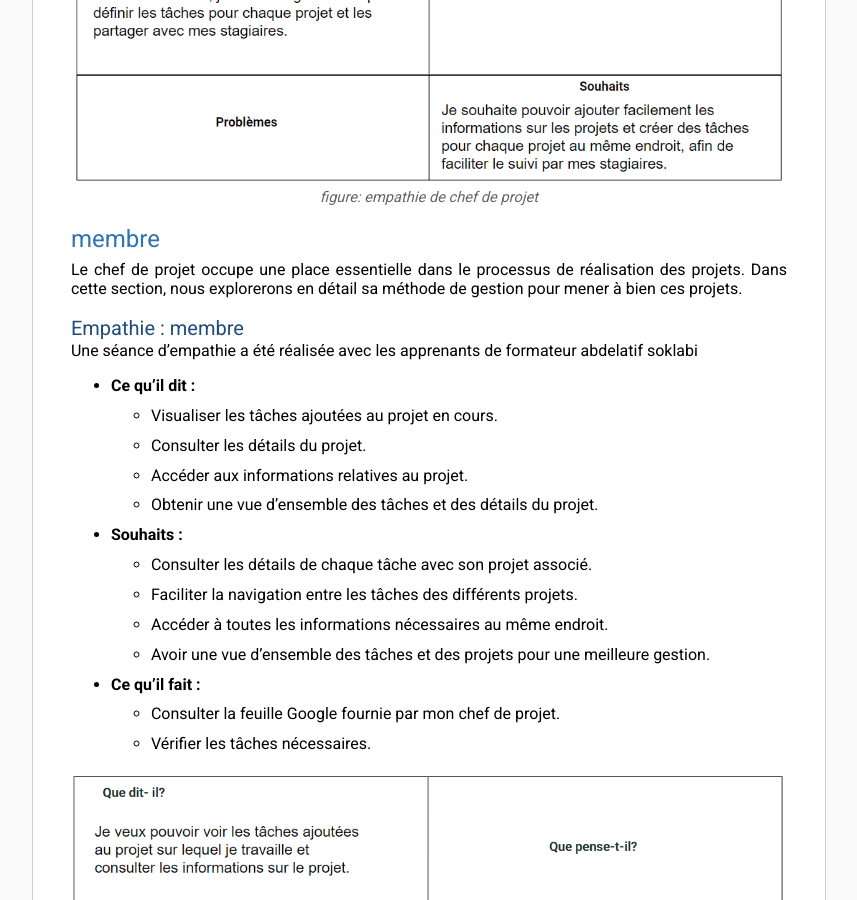
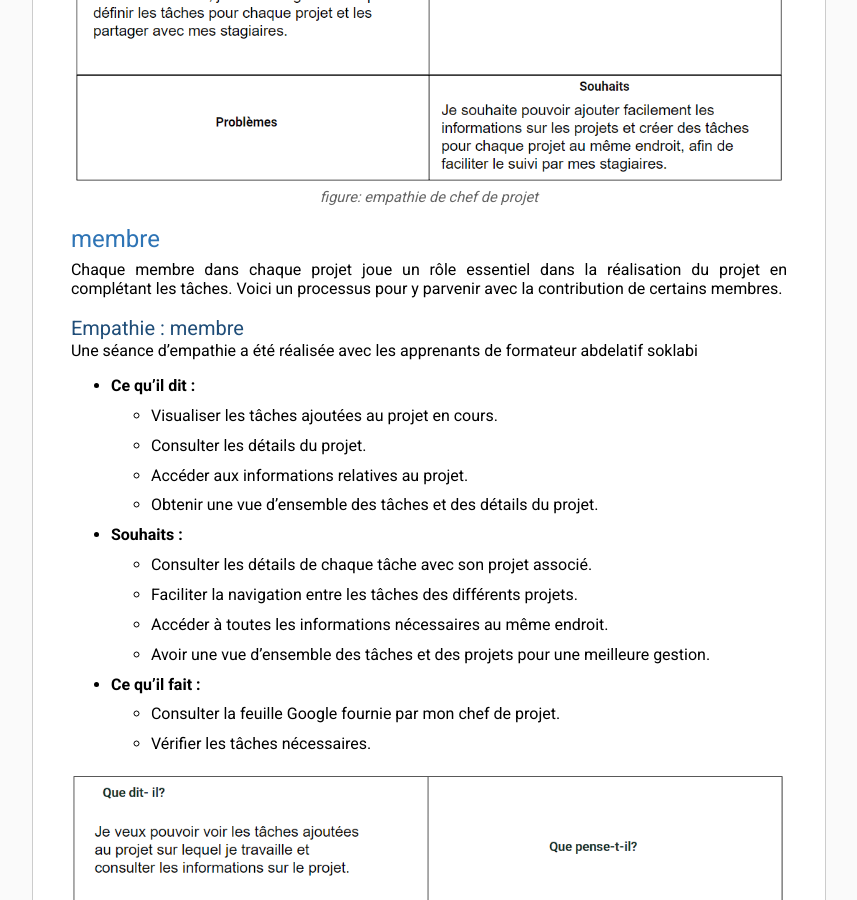
Before and after one commit to solicoders/prototype_adnan, a Jekyll site: the page built from docs/analyse/analyse.md, in a window 1280 px wide and 900 px high, scrolled down 1288 px. Shown: the whole window, without its empty margins (211-1068 px from the left). Built offline with Jekyll 4.4.1, drawn with Linux system fonts in a browser that asks for light colours; nearby versions of some CDN libraries; our own code applies the rules of GitHub Pages for plain Markdown files.

Commit message:
analyse finished

```diff
--- a/docs/analyse/analyse.md
+++ b/docs/analyse/analyse.md
@@ -43,7 +43,7 @@ _figure: empathie de chef de projet_
 
 ## membre
 
-Le chef de projet occupe une place essentielle dans le processus de réalisation des projets. Dans cette section, nous explorerons en détail sa méthode de gestion pour mener à bien ces projets.
+Chaque membre dans chaque projet joue un rôle essentiel dans la réalisation du projet en complétant les tâches. Voici un processus pour y parvenir avec la contribution de certains membres.
 
 ### Empathie : membre
 
@@ -96,7 +96,7 @@ Conception et développement d'une application de gestion de projets, de tâches
 
 ## Diagramme de cas d'utilisation
 
-![Cas d'utilisation](/prototype/analyse/images/casdutilisation.PNG){:width="700px"}
+![Cas d'utilisation](/prototype/analyse/images/casdutilisation.PNG){:width="1000px"}
 *figure: cas d'utilisation*
 
 <!-- new slide -->
```
